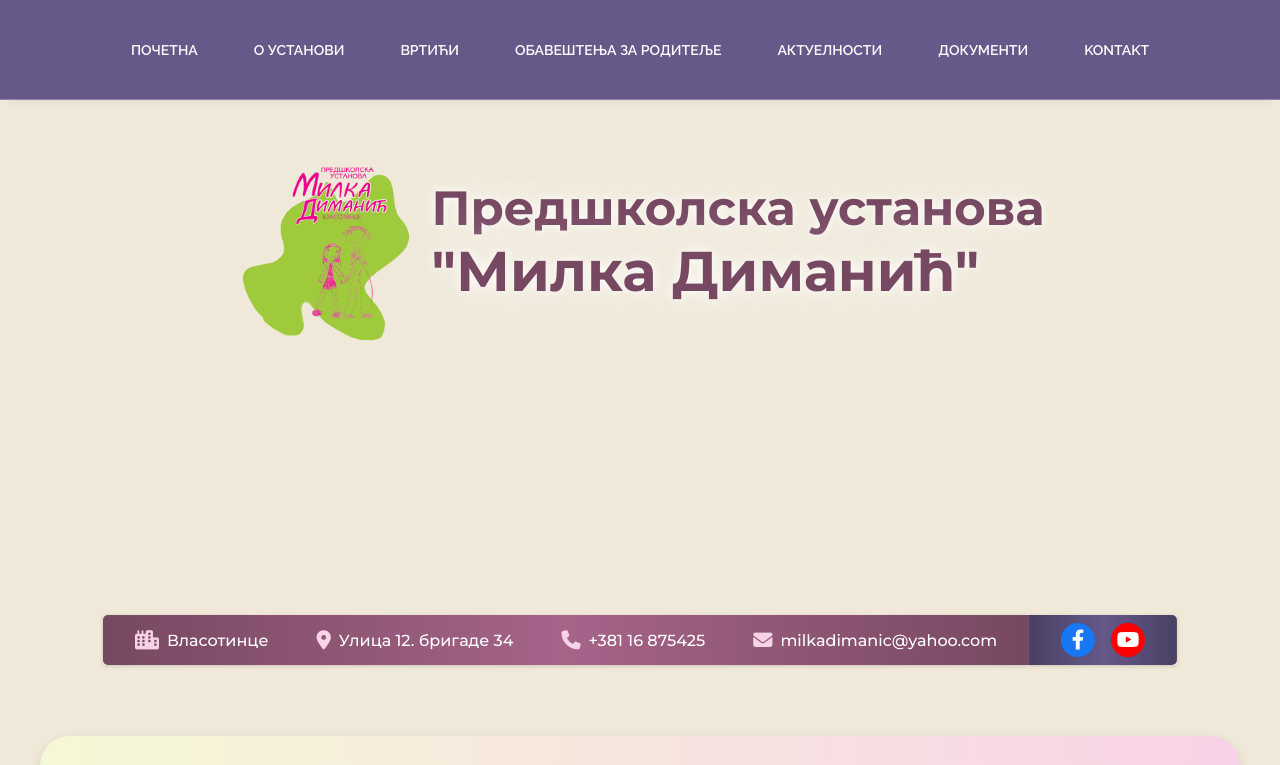
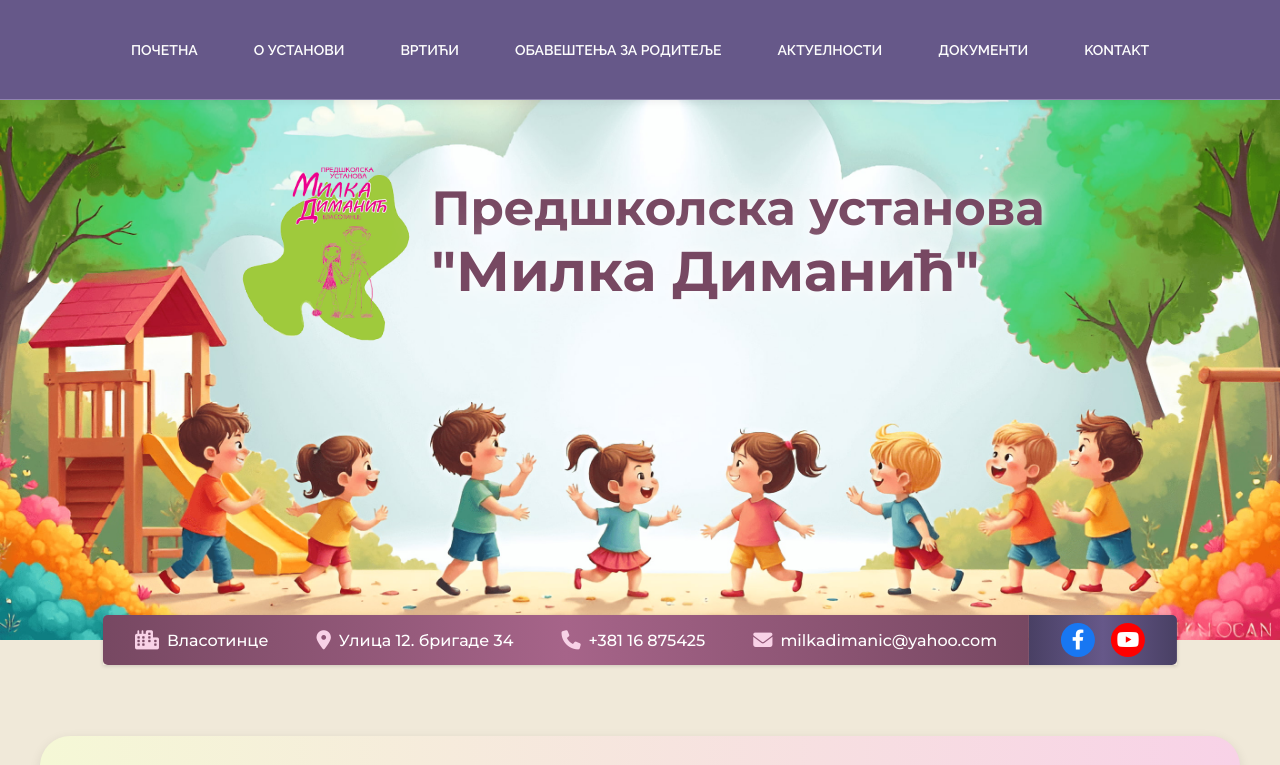
Before and after one commit to alcibiades13/vrtic-demo, a website: page index.html in a window 1280 px wide. Shown: the top 765 px of the page. Drawn offline with nearby package versions, Linux system fonts and the light colour scheme; a web font is replaced by a local one.

Commit message:
fixing image link

```diff
--- a/css/style.css
+++ b/css/style.css
@@ -481,7 +481,7 @@ body {
 .hero {
   position: relative;
   height: calc(80vh - 100px); /* Full viewport height */
-  background-image: url("../images/deca-na-igralistu-10.png"); /* Replace with your image path */
+  background-image: url("../images/deca-na-igralistu-10.jpg"); /* Replace with your image path */
   background-size: cover; /* Cover the entire section */
   background-position: center bottom; /* Center the background */
   display: flex; /* Use flexbox for centering */
```
